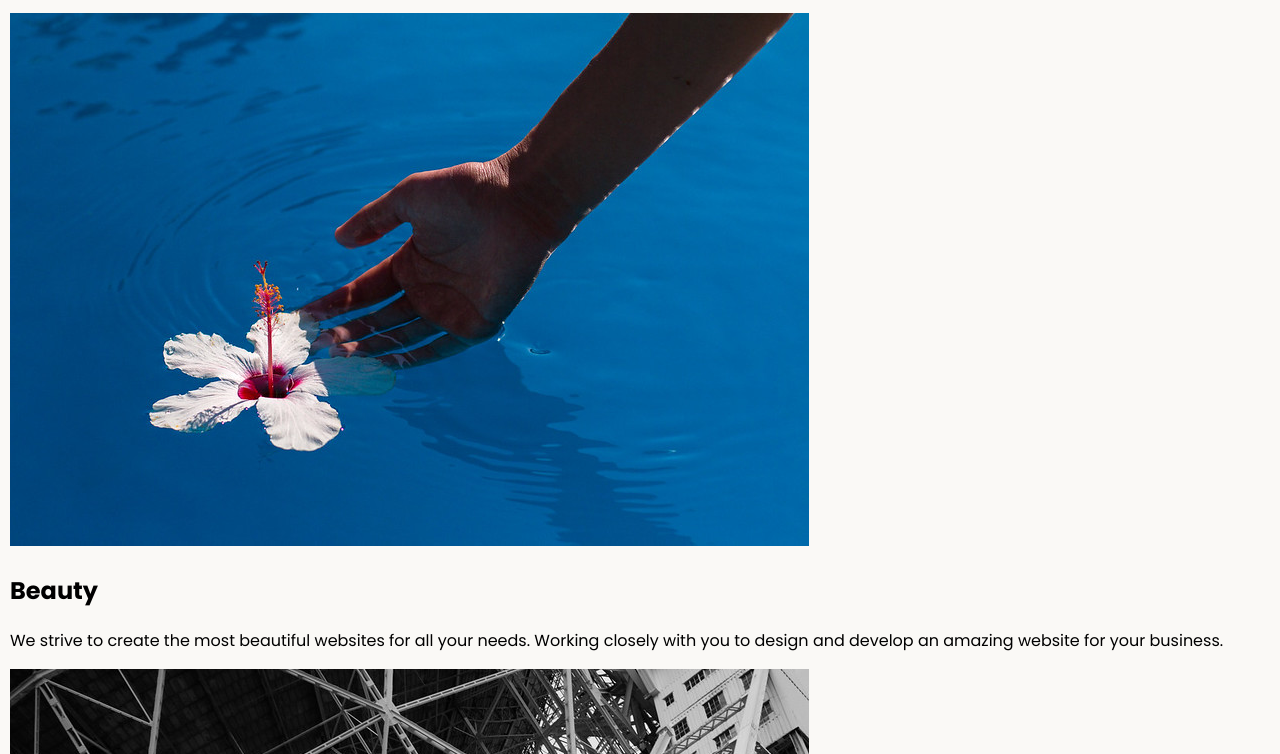
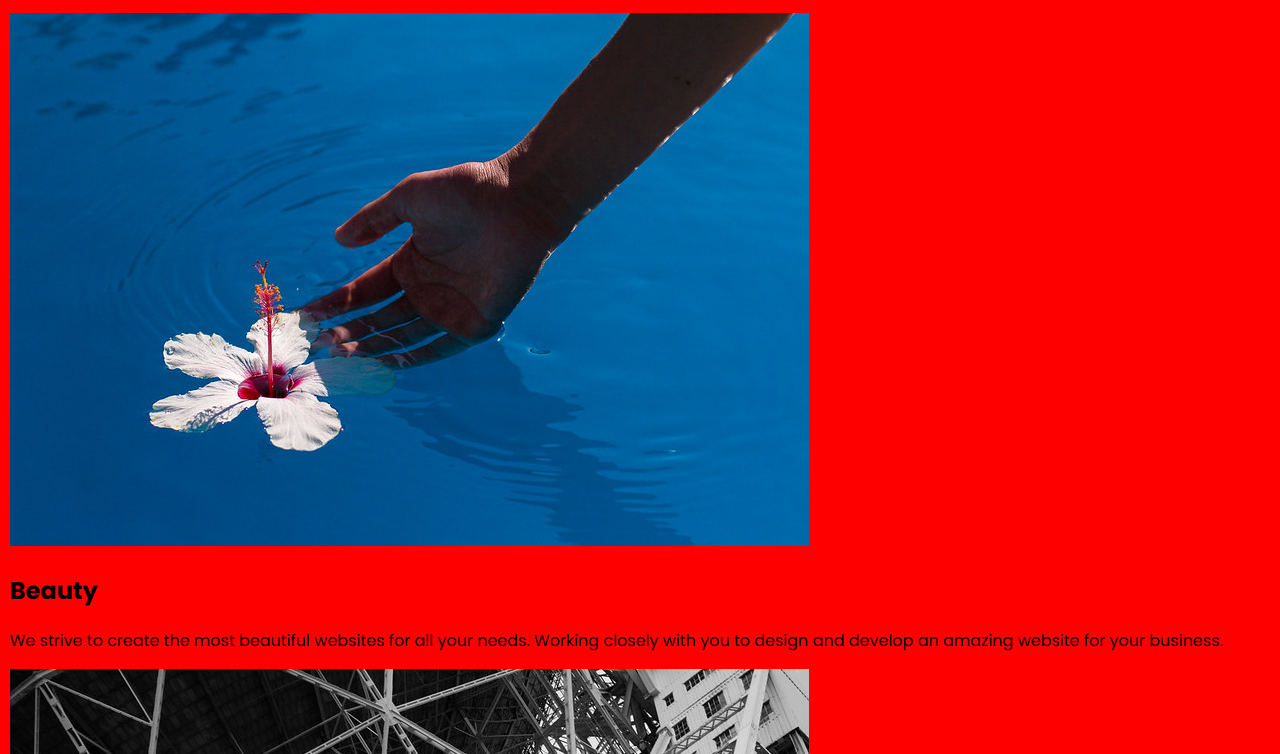
Before and after one commit to chrisvneal/webdesignagency, a plain HTML site: page index.html in a window 1280 px wide. Shown: the part 118-872 px from the top of the page. Drawn offline with Linux system fonts and the light colour scheme.

Commit message:
Add media queries

```diff
--- a/style.css
+++ b/style.css
@@ -38,3 +38,9 @@ img {
 .card {
 	margin-bottom: 10px;
 }
+
+@media (min-width: 760px) {
+	body {
+		background: red;
+	}
+}
```
